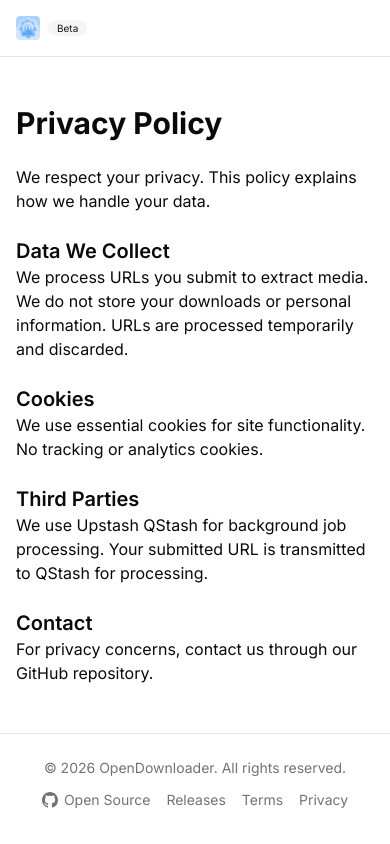
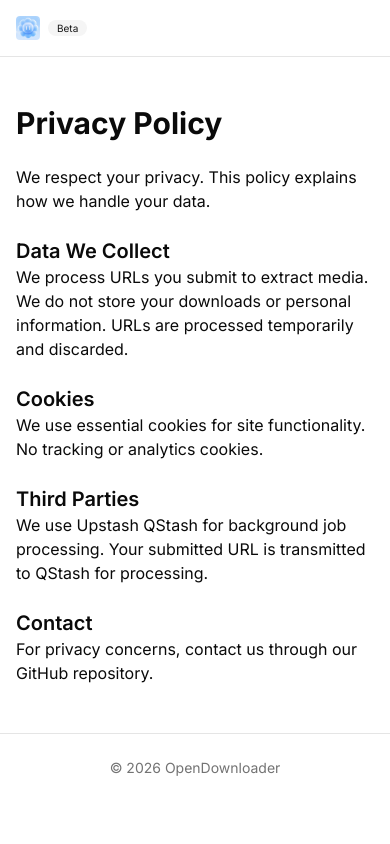
Before and after one commit to prasangapokharel/OpenDownloader, a Next.js app: page /privacy in a window 390 px wide. Built offline with nearby package versions, Linux system fonts and the light colour scheme.

Commit message:
fix: mobile clean page with ball GIF circle, shadcn button, no nav

```diff
--- a/app/(public)/layout.tsx
+++ b/app/(public)/layout.tsx
@@ -23,8 +23,9 @@ export default function PublicLayout({ children }: { children: React.ReactNode }
       <main className="flex-1">{children}</main>
       <footer className="border-t py-6 text-center text-sm text-muted-foreground">
         <div className="mx-auto flex max-w-6xl flex-col items-center gap-3 px-4 sm:flex-row sm:justify-between">
-          <p>&copy; {new Date().getFullYear()} OpenDownloader. All rights reserved.</p>
-          <div className="flex items-center gap-4">
+          <p className="hidden md:block">&copy; {new Date().getFullYear()} OpenDownloader. All rights reserved.</p>
+          <p className="md:hidden">&copy; {new Date().getFullYear()} OpenDownloader</p>
+          <div className="hidden items-center gap-4 sm:flex">
             <Link
               href="https://github.com/prasangapokharel/OpenDownloader"
               target="_blank"
--- a/app/(public)/page.tsx
+++ b/app/(public)/page.tsx
@@ -6,8 +6,10 @@ export default function HomePage() {
   return (
     <div className="mx-auto px-4">
       <Hero />
-      <SupportedPlatforms />
-      <Faq />
+      <div className="hidden md:block">
+        <SupportedPlatforms />
+        <Faq />
+      </div>
     </div>
   )
 }
--- a/components/home/mobile-paste-button.tsx
+++ b/components/home/mobile-paste-button.tsx
@@ -82,9 +82,13 @@ export function MobilePasteButton() {
 
   return (
     <>
-      <div className="flex flex-col items-center gap-4 py-8 md:hidden">
-        <button onClick={() => setOpen(true)} aria-label="Paste and download">
-          <img src="/ball/1.gif" alt="Paste & Download" className="size-24" />
+      <div className="flex flex-col items-center gap-4 py-16 md:hidden">
+        <button
+          onClick={() => setOpen(true)}
+          className="flex size-24 items-center justify-center rounded-full bg-primary p-0 shadow-lg shadow-primary/30 transition-transform active:scale-90 hover:scale-105"
+          aria-label="Paste and download"
+        >
+          <img src="/ball/1.gif" alt="" className="size-full rounded-full object-cover" />
         </button>
         <p className="text-sm text-muted-foreground">Tap to paste & download</p>
       </div>
```
